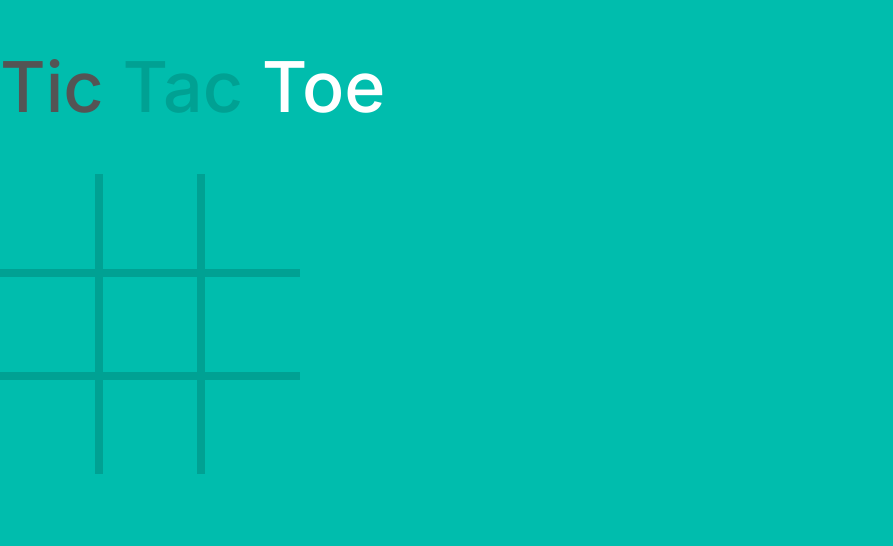
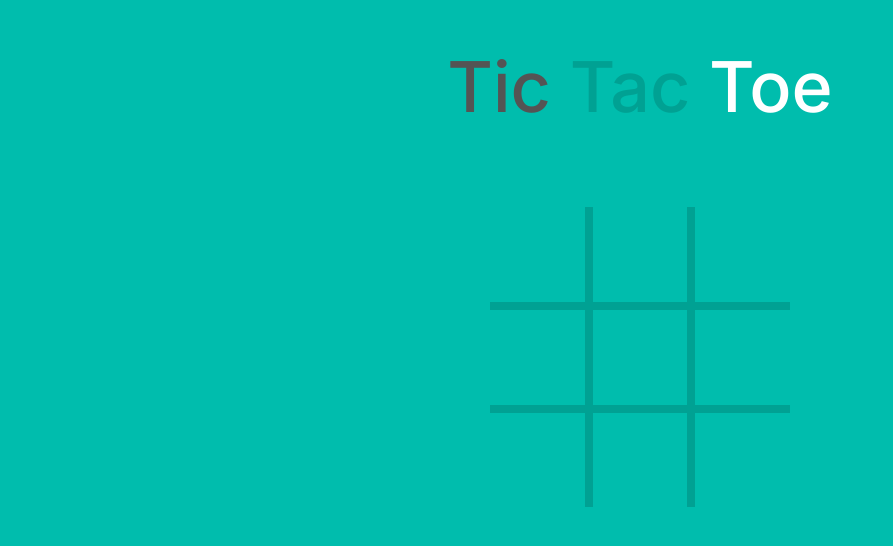
Before and after one commit to soloVlad/tic-tac-toe, a website: page index.html in a window 1280 px wide. Shown: the whole page, without its empty margins (0-893 px from the left). Drawn offline with Linux system fonts and the light colour scheme.

Commit message:
feat: centralized elements

```diff
--- a/style/style.css
+++ b/style/style.css
@@ -23,6 +23,7 @@ body {
 .title {
     font-size: 7rem;
     font-weight: 500;
+    text-align: center;
 }
 
 .black-text {
@@ -38,6 +39,7 @@ body {
 }
 
 .board {
+    margin: 10vh auto;
     width: 30rem;
     height: 30rem;
     background-color: var(--dark-lime);
```
